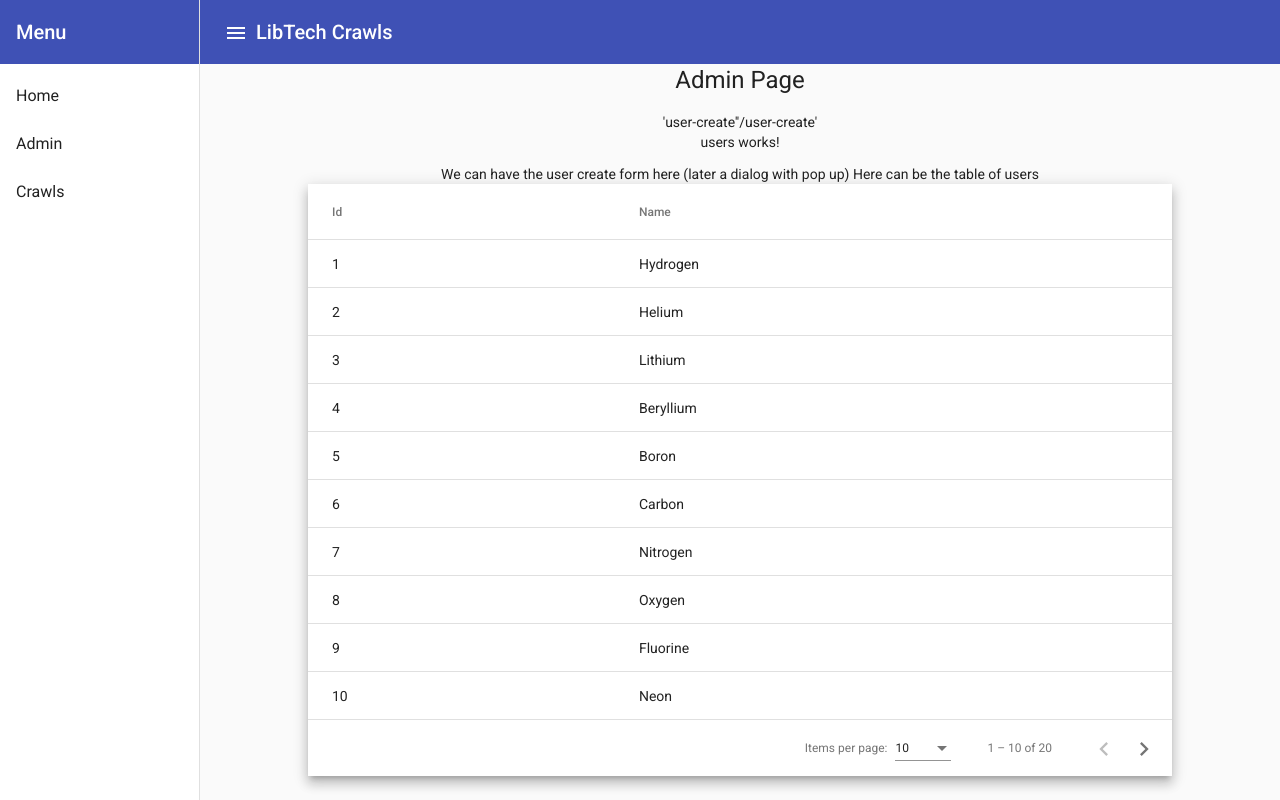
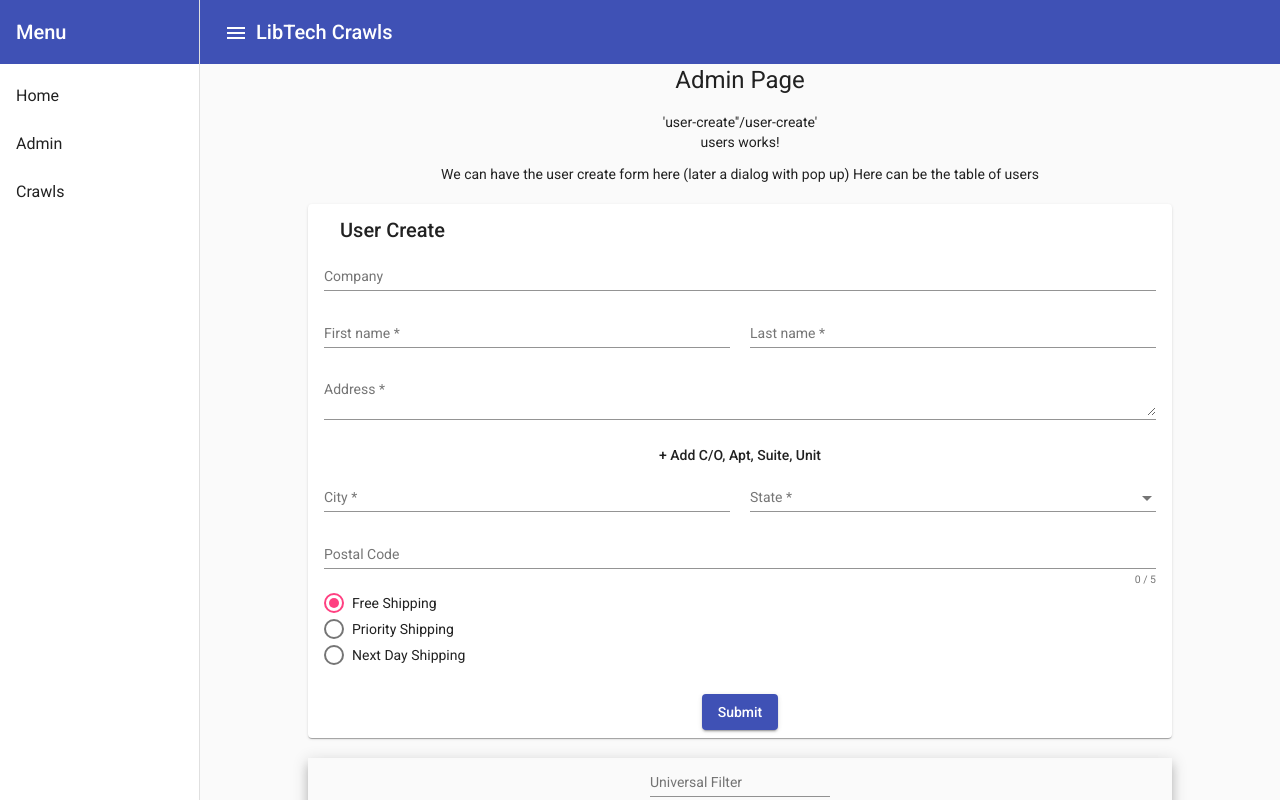
Before and after one commit to rajesh241/libtechIndia, an Angular app in the folder frontend/libtech/: page /#/admin in a window 1280 px wide. Built offline with nearby package versions, Linux system fonts and the light colour scheme.

Commit message:
Adding an address form using schematic. Need to modify for user add/edit

```diff
--- a/frontend/libtech/src/app/pages/admin/admin.component.html
+++ b/frontend/libtech/src/app/pages/admin/admin.component.html
@@ -3,6 +3,7 @@
   'user-create''/user-create'
   <app-users></app-users>
   <div class="container">
+    <user-form></user-form>
     <user-list></user-list>
   </div>
 </div>
--- /dev/null
+++ b/frontend/libtech/src/app/pages/users/components/user-form/user-form.component.html
@@ -0,0 +1,100 @@
+<form [formGroup]="userForm" novalidate (ngSubmit)="onSubmit()">
+  <mat-card class="form-card">
+    <mat-card-header>
+      <mat-card-title>User {{ action }}</mat-card-title>
+    </mat-card-header>
+    <mat-card-content>
+      <div class="row">
+        <div class="col">
+          <mat-form-field class="full-width">
+            <input matInput placeholder="Company" formControlName="company">
+          </mat-form-field>
+        </div>
+      </div>
+      <div class="row">
+        <div class="col">
+          <mat-form-field class="full-width">
+            <input matInput placeholder="First name" formControlName="firstName">
+            <mat-error *ngIf="userForm.controls['firstName'].hasError('required')">
+              First name is <strong>required</strong>
+            </mat-error>
+          </mat-form-field>
+        </div>
+        <div class="col">
+          <mat-form-field class="full-width">
+            <input matInput placeholder="Last name" formControlName="lastName">
+            <mat-error *ngIf="userForm.controls['lastName'].hasError('required')">
+              Last name is <strong>required</strong>
+            </mat-error>
+          </mat-form-field>
+        </div>
+      </div>
+      <div class="row">
+        <div class="col">
+          <mat-form-field class="full-width">
+            <textarea matInput placeholder="Address" formControlName="address"></textarea>
+            <mat-error *ngIf="userForm.controls['address'].hasError('required')">
+              Address is <strong>required</strong>
+            </mat-error>
+          </mat-form-field>
+        </div>
+      </div>
+      <div class="row" *ngIf="!hasUnitNumber">
+        <div class="col">
+          <button mat-button type="button" (click)="hasUnitNumber = !hasUnitNumber">
+            + Add C/O, Apt, Suite, Unit
+          </button>
+        </div>
+      </div>
+      <div class="row" *ngIf="hasUnitNumber">
+        <div class="col">
+          <mat-form-field class="full-width">
+            <textarea matInput placeholder="Address 2" formControlName="address2"></textarea>
+          </mat-form-field>
+        </div>
+      </div>
+      <div class="row">
+        <div class="col">
+          <mat-form-field class="full-width">
+            <input matInput placeholder="City" formControlName="city">
+            <mat-error *ngIf="userForm.controls['city'].hasError('required')">
+              City is <strong>required</strong>
+            </mat-error>
+          </mat-form-field>
+        </div>
+        <div class="col">
+          <mat-form-field class="full-width">
+            <mat-select placeholder="State" formControlName="state">
+              <mat-option *ngFor="let state of states" [value]="state.abbreviation">
+                {{ state.name }}
+              </mat-option>
+            </mat-select>
+            <mat-error *ngIf="userForm.controls['state'].hasError('required')">
+              State is <strong>required</strong>
+            </mat-error>
+          </mat-form-field>
+        </div>
+      </div>
+      <div class="row">
+        <div class="col">
+          <mat-form-field class="full-width">
+            <input matInput #postalCode maxlength="5" placeholder="Postal Code" type="number" formControlName="postalCode">
+            <mat-hint align="end">{{postalCode.value.length}} / 5</mat-hint>
+          </mat-form-field>
+        </div>
+      </div>
+      <div class="row">
+        <div class="col">
+          <mat-radio-group formControlName="shipping">
+            <mat-radio-button value="free">Free Shipping</mat-radio-button>
+            <mat-radio-button value="priority">Priority Shipping</mat-radio-button>
+            <mat-radio-button value="nextday">Next Day Shipping</mat-radio-button>
+          </mat-radio-group>
+        </div>
+      </div>
+    </mat-card-content>
+    <mat-card-actions>
+      <button mat-raised-button color="primary" type="submit">Submit</button>
+    </mat-card-actions>
+  </mat-card>
+</form>
--- /dev/null
+++ b/frontend/libtech/src/app/pages/users/components/user-form/user-form.component.scss
@@ -0,0 +1,27 @@
+.full-width {
+  width: 100%;
+}
+
+.form-card {
+  min-width: 120px;
+  margin: 20px auto;
+}
+
+.mat-radio-button {
+  display: block;
+  margin: 5px 0;
+}
+
+.row {
+  display: flex;
+  flex-direction: row;
+}
+
+.col {
+  flex: 1;
+  margin-right: 20px;
+}
+
+.col:last-child {
+  margin-right: 0;
+}
--- /dev/null
+++ b/frontend/libtech/src/app/pages/users/components/user-form/user-form.component.ts
@@ -0,0 +1,92 @@
+import { Component, OnInit, OnDestroy } from '@angular/core';
+import { FormBuilder, FormGroup, Validators } from '@angular/forms';
+
+import { Observable, Subscription } from 'rxjs';
+import { map, filter, tap, shareReplay } from 'rxjs/operators';
+
+@Component({
+  selector: 'user-form',
+  templateUrl: './user-form.component.html',
+  styleUrls: ['./user-form.component.scss']
+})
+export class UserFormComponent implements OnInit, OnDestroy {
+  public action: string = 'Create';
+
+  private formSubscription: Subscription;
+  private formValues$: Observable<FormGroup>;
+
+  userForm = this.fb.group({
+    company: null,
+    firstName: [null, Validators.required],
+    lastName: [null, Validators.required],
+    address: [null, Validators.required],
+    address2: null,
+    city: [null, Validators.required],
+    state: [null, Validators.required],
+    postalCode: [null, Validators.compose([
+      Validators.required, Validators.minLength(5), Validators.maxLength(5)])
+    ],
+    shipping: ['free', Validators.required]
+  });
+
+  usrForm = this.fb.group({
+    name: [null, Validators.required],
+    email: [null, Validators.compose([
+      Validators.required, Validators.pattern('[^@]*@[^@]*')
+    ])
+           ],
+    phone: [null, Validators.compose([
+      Validators.required, Validators.minLength(10), Validators.maxLength(10)])
+           ],
+    user_role: [null, Validators.required],
+    avatar: [null, Validators.required],
+    city: [null, Validators.required],
+    state: [null, Validators.required],
+    shipping: ['free', Validators.required]
+  });
+  hasUnitNumber = false;
+
+  states = [
+    {name: 'Alabama', abbreviation: 'AL'},
+    {name: 'Alaska', abbreviation: 'AK'},
+    {name: 'American Samoa', abbreviation: 'AS'},
+    {name: 'Arizona', abbreviation: 'AZ'},
+    {name: 'Arkansas', abbreviation: 'AR'},
+    {name: 'California', abbreviation: 'CA'},
+    {name: 'Colorado', abbreviation: 'CO'},
+    {name: 'Connecticut', abbreviation: 'CT'},
+    {name: 'Delaware', abbreviation: 'DE'},
+    {name: 'District Of Columbia', abbreviation: 'DC'},
+  ];
+
+  constructor(private fb: FormBuilder) {
+    console.log(`UserFormComponent.constructor()`, fb);
+    this.formValues$ = this.userForm.valueChanges
+      .pipe(
+        map(data => {
+          data.is_active = false;
+          data.is_locked = false;
+          data.comment = data.comment.replace(/<(?:.|\n)*?>/gm, '');
+          data.lastUpdatedTimeStamp = new Date();
+          return data;
+        }),
+        shareReplay()
+      );
+  }
+
+  ngOnInit() {
+    console.log(`UserFormComponent.onInit()`);
+    this.formSubscription = this.formValues$
+      .subscribe(console.log);
+  }
+
+  ngOnDestroy() {
+    console.log(`UserFormComponent.onDestroy()`);
+    this.formSubscription.unsubscribe();
+  }
+
+  onSubmit() {
+    alert('Thanks!');
+    console.log(`UserFormComponent.onSubmit()`, this.userForm);
+  }
+}
--- a/frontend/libtech/src/app/pages/users/components/user-list/user-list-datasource.ts
+++ b/frontend/libtech/src/app/pages/users/components/user-list/user-list-datasource.ts
@@ -1,13 +1,26 @@
 import { DataSource } from '@angular/cdk/collections';
+import { MatTableDataSource } from '@angular/material/table';
 import { MatPaginator } from '@angular/material/paginator';
 import { MatSort } from '@angular/material/sort';
 import { map } from 'rxjs/operators';
 import { Observable, of as observableOf, merge } from 'rxjs';
 
+import { User } from '@pages/users/models/user'
+
 // TODO: Replace this with your own data model type
 export interface UserListItem {
+  id: number;
+  email?: string;
   name: string;
-  id: number;
+  avatar?: File;
+  is_active?: boolean;
+  is_locked?: boolean;
+  provider?: string;
+  avatar_url?: string;
+  user_role?: string;
+  login_attempt_count?: number;
+  username?: string;
+  phone?: string;
 }
 
 // TODO: replace this with real data from your application
@@ -40,7 +53,7 @@ const EXAMPLE_DATA: UserListItem[] = [
  * (including sorting, pagination, and filtering).
  */
 export class UserListDataSource extends DataSource<UserListItem> {
-  data: UserListItem[] = EXAMPLE_DATA;
+  data: UserListItem[] = EXAMPLE_DATA; // FIXME new MatDataSource(EXAMPLE_DATA);
   paginator: MatPaginator;
   sort: MatSort;
 
--- a/frontend/libtech/src/app/pages/users/components/user-list/user-list.component.html
+++ b/frontend/libtech/src/app/pages/users/components/user-list/user-list.component.html
@@ -1,9 +1,7 @@
 <div class="mat-elevation-z8" padding="0 5px">
-  <!-- After login in form perhaps
   <mat-form-field>
     <input (keyup)="universalFilter($event.target.value)" matInput placeholder="Universal Filter">
   </mat-form-field>
-  -->
   <table mat-table class="full-width-table" matSort aria-label="Elements">
     <!-- Id Column -->
     <ng-container matColumnDef="id">
--- a/frontend/libtech/src/styles.scss
+++ b/frontend/libtech/src/styles.scss
@@ -5,4 +5,5 @@ body { margin: 0; font-family: Roboto, "Helvetica Neue", sans-serif; }
 
 .container {
   width: 80%;
+  margin: 20px auto;
 }
```
Also changed, not shown: frontend/libtech/src/app/app.module.ts (+14 -2 lines), frontend/libtech/src/app/pages/users/models/user.ts (+7 -7 lines), 1 other file (tests, documents, lock files or other folders).
